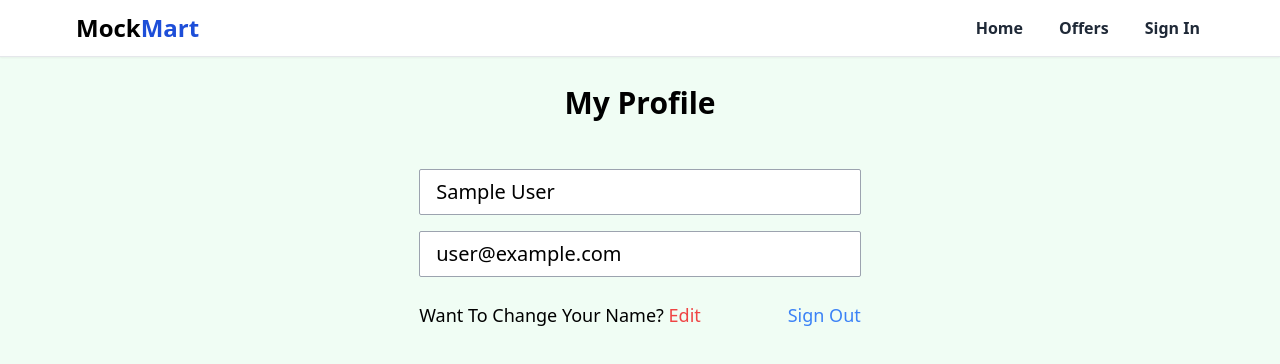
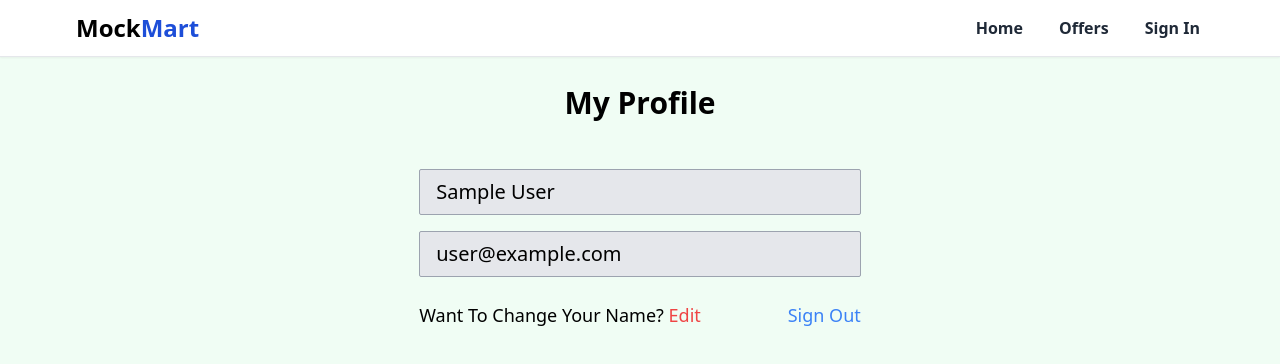
Before and after one commit to Kami-1716/listingApp, a React (Vite) app: page /profile in a window 1280 px wide. Shown: the top 364 px of the page. Built offline with nearby package versions, Linux system fonts and the light colour scheme; no server answers; sample sign-in values are in the browser's storage.

Commit message:
add edit profile name and email address functionality on the ui and firebase as well

```diff
--- a/src/pages/Profile.jsx
+++ b/src/pages/Profile.jsx
@@ -1,6 +1,6 @@
 import React, { useState, useEffect } from "react";
 import { Link, useNavigate } from "react-router-dom";
-import { getAuth, signOut } from "firebase/auth";
+import { getAuth, signOut, updateProfile } from "firebase/auth";
 import { toast } from "react-toastify";
 
 const Profile = () => {
@@ -30,7 +30,32 @@ const Profile = () => {
     } catch (error) {
       toast.error(error.message);
     }
+  }
 
+  const updateUserData = async () => {
+    try {
+      const auth = getAuth();
+      if(auth.currentUser.displayName === fullName) return
+      if(auth.currentUser.displayName !== fullName){
+        // to update the user profile in firebase
+        await updateProfile(auth.currentUser, {
+          displayName: fullName
+        })
+        toast.success("Profile Updated Successfully")
+      }
+
+      if(auth.currentUser.email === email) return
+      if(auth.currentUser.email !== email){
+        // to update the user profile in firebase
+        await updateProfile(auth.currentUser, {
+          email
+        })
+        toast.success("Profile Updated Successfully")
+      }
+
+    } catch (error) {
+      toast.error(error.message)
+    }
   }
 
   return (
@@ -45,22 +70,31 @@ const Profile = () => {
               id="fullName"
               value={fullName}
               placeholder="Email"
-              disabled
-              className=" rounded-sm px-4 w-full py-2 text-xl border border-gray-400 transition duration-200 ease-in-out focus:outline-none"
+              disabled = {!isEditable}
+              onChange={(e) => setFullName(e.target.value)}
+              className={`rounded-sm px-4 w-full py-2 text-xl border border-gray-400 transition duration-200 ease-in-out focus:outline-none ${!isEditable && "bg-gray-200"}`}
             />
             <input
               type="email"
               id="email"
               value={email}
-              disabled
+              disabled = {!isEditable}
+              onChange={(e) => setEmail(e.target.value)}
               placeholder="Email"
-              className="rounded-sm px-4 w-full py-2 text-xl border border-gray-400 transition duration-200 ease-in-out focus:outline-none mt-4"
+              className={`rounded-sm px-4 w-full py-2 text-xl border border-gray-400 transition duration-200 ease-in-out focus:outline-none mt-4 ${!isEditable && "bg-gray-200"}`}
             />
 
             <div className="flex justify-between mt-6 whitespace-nowrap text-sm sm:text-lg">
               <p>
                 Want To Change Your Name?{" "}
-                <Link className="text-red-500 hover:text-red-600">Edit</Link>
+                <Link className="text-red-500 hover:text-red-600"
+                onClick={()=> {
+                  isEditable && updateUserData()
+                  setIsEditable((prev) => !prev)
+                }}
+                >
+                  {isEditable ? "Apply Changes" : "Edit"}
+                  </Link>
               </p>
               <p>
                 {" "}
```
